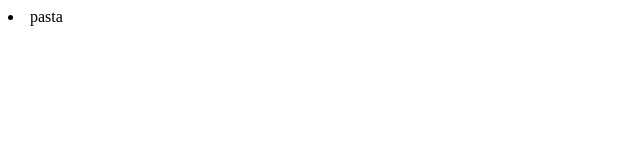
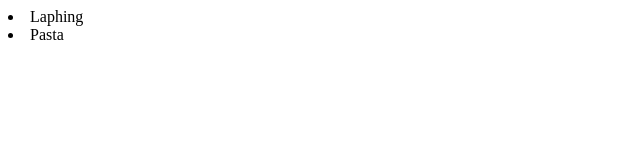
Before and after one commit to shresthariya/WLIT1, a plain HTML site: page 1.html in a window 1280 px wide. Shown: the full height of the page, 0-640 px from the left. Drawn offline with Linux system fonts and the light colour scheme.

Commit message:
add food

```diff
--- a/1.html
+++ b/1.html
@@ -7,6 +7,7 @@
     <title>My favorite food</title>
 </head>
 <body>
-    <li>pasta</li>
+    <li>Laphing</li>
+    <li>Pasta</li>
 </body>
 </html>
```
